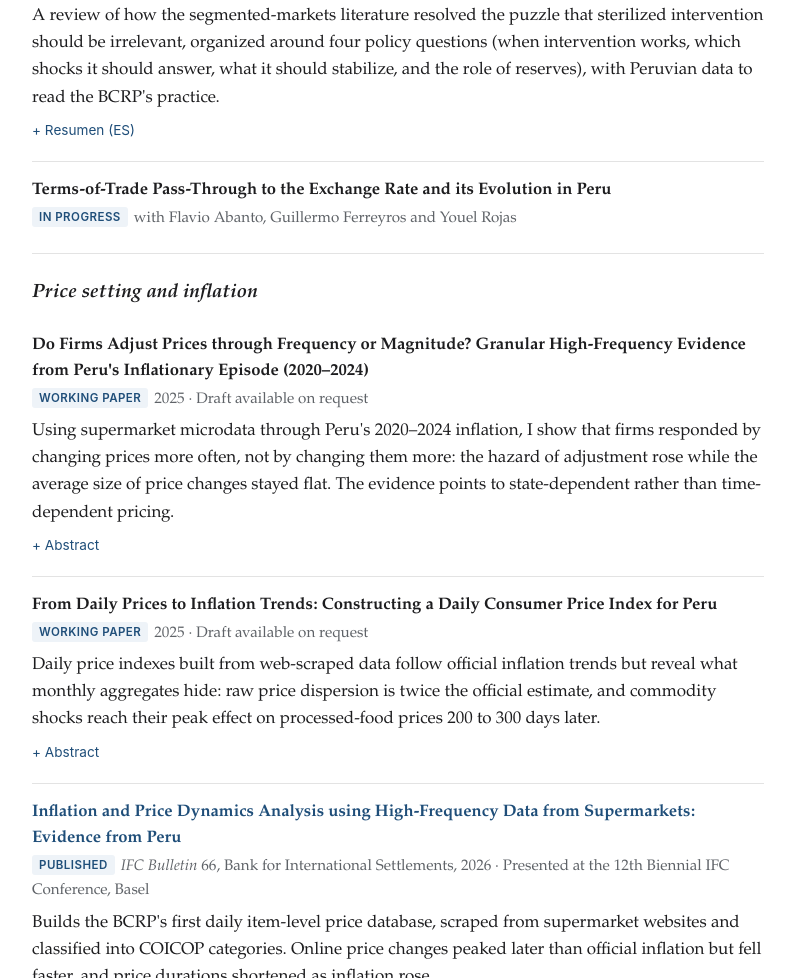
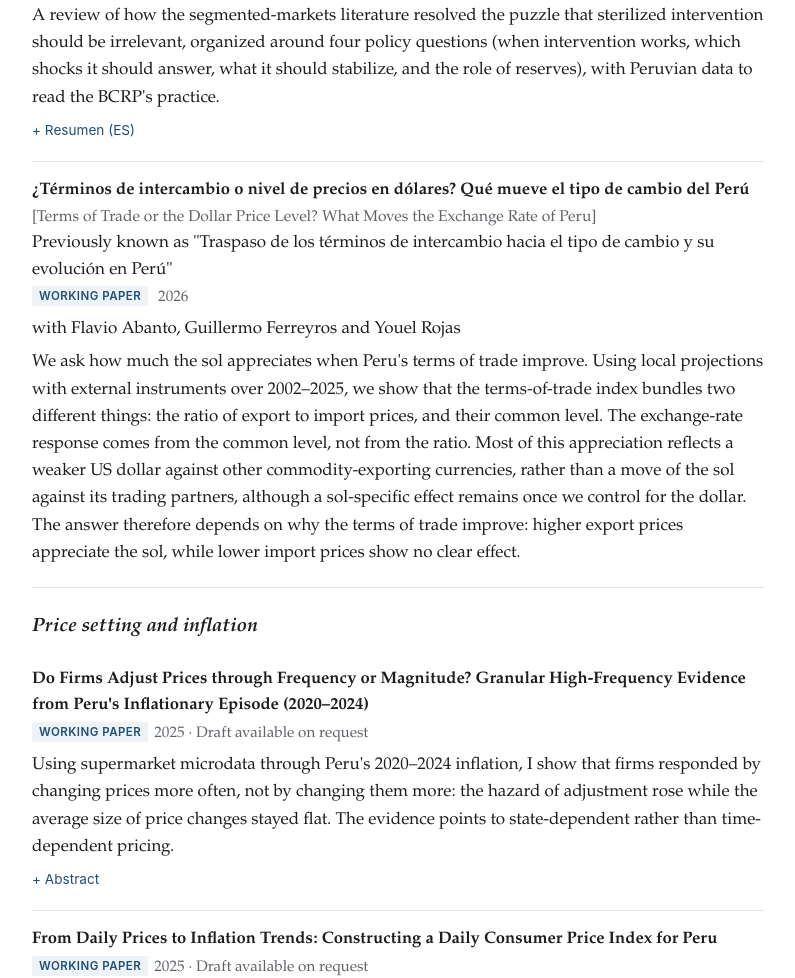
Before and after one commit to GonzaloBuenoB/GonzaloBuenoB.github.io, a plain HTML site: page index.html in a window 1280 px wide. Shown: the part 938-1916 px from the top of the page, without its empty margins (242-1037 px from the left). Drawn offline with Linux system fonts and the light colour scheme.

Commit message:
ToT WP update

```diff
--- a/index.html
+++ b/index.html
@@ -123,8 +123,12 @@
 </div>
 
 <div class="paper">
-  <div class="ptitle">Terms-of-Trade Pass-Through to the Exchange Rate and its Evolution in Peru</div>
-  <div class="status"><span class="tag">In progress</span>with Flavio Abanto, Guillermo Ferreyros and Youel Rojas</div>
+  <div class="ptitle">¿Términos de intercambio o nivel de precios en dólares? Qué mueve el tipo de cambio del Perú</div>
+  <div class="translation">[Terms of Trade or the Dollar Price Level? What Moves the Exchange Rate of Peru]</div>
+  <div class="formerly">Previously known as "Traspaso de los términos de intercambio hacia el tipo de cambio y su evolución en Perú"</div>
+  <div class="status"><span class="tag">Working paper</span> 2026</div>
+  <div class="coauthors">with Flavio Abanto, Guillermo Ferreyros and Youel Rojas</div>
+  <p class="blurb">We ask how much the sol appreciates when Peru's terms of trade improve. Using local projections with external instruments over 2002–2025, we show that the terms-of-trade index bundles two different things: the ratio of export to import prices, and their common level. The exchange-rate response comes from the common level, not from the ratio. Most of this appreciation reflects a weaker US dollar against other commodity-exporting currencies, rather than a move of the sol against its trading partners, although a sol-specific effect remains once we control for the dollar. The answer therefore depends on why the terms of trade improve: higher export prices appreciate the sol, while lower import prices show no clear effect.</p>
 </div>
 
 <h3>Price setting and inflation</h3>
```
